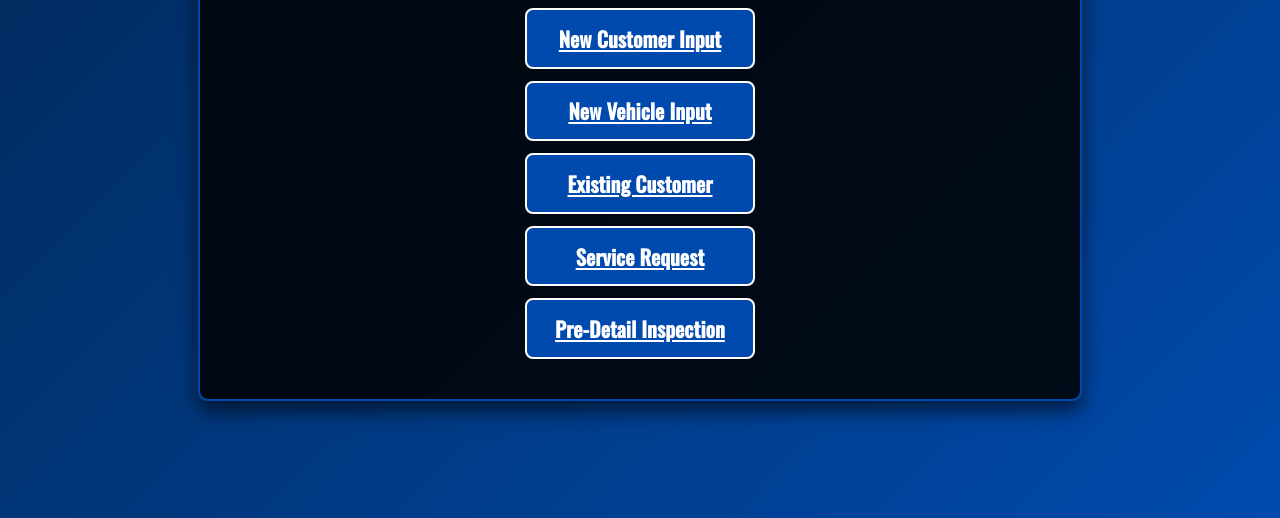
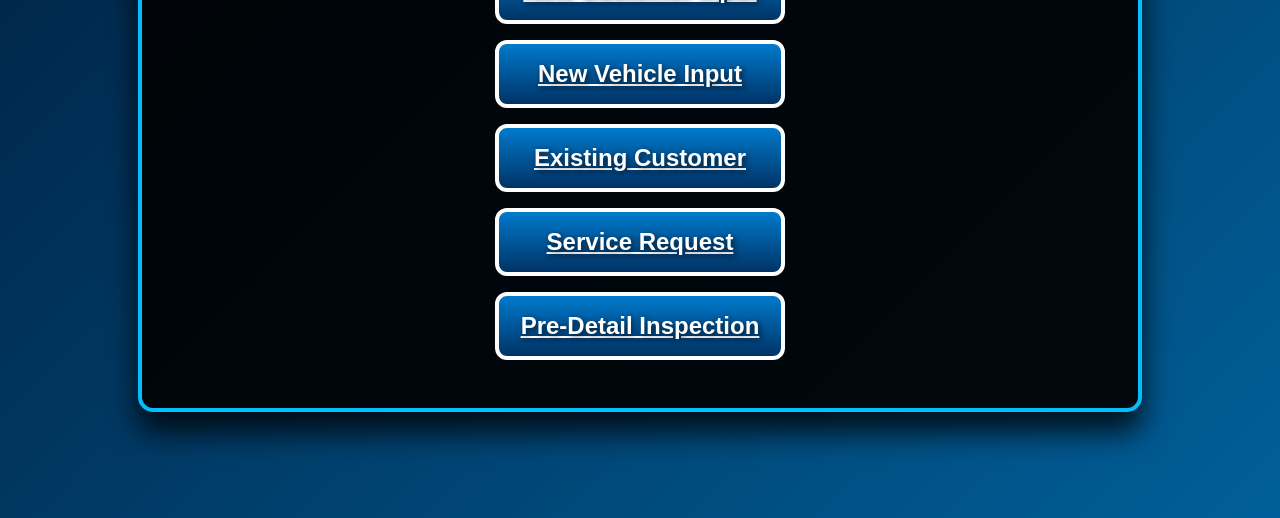
Before and after one commit to nomade-in-the-clouds/aeg-frontend, a website: page aeg/index.html in a window 1280 px wide. Shown: the part 282-800 px from the top of the page. Drawn offline with nearby package versions, Linux system fonts and the light colour scheme.

Commit message:
Update style.css

```diff
--- a/aeg/assets/css/style.css
+++ b/aeg/assets/css/style.css
@@ -1,7 +1,7 @@
 /* Global styles */
 body {
-    font-family: 'Oswald', sans-serif;
-    background: linear-gradient(135deg, #002855, #004aad);
+    font-family: 'EXOTC350 Bold', sans-serif;
+    background: linear-gradient(135deg, #001f3f, #005f99);
     color: #ffffff;
     margin: 0;
     padding: 0;
@@ -13,50 +13,57 @@ body {
 
 /* Main container styling */
 .main-container {
-    background: rgba(0, 0, 0, 0.85);
-    padding: 2.5rem;
-    border-radius: 10px;
+    background: rgba(0, 0, 0, 0.9);
+    padding: 3rem;
+    border-radius: 15px;
     width: 100%;
-    max-width: 800px;
-    box-shadow: 0 10px 20px rgba(0, 0, 0, 0.6);
-    border: 2px solid #004aad;
+    max-width: 900px;
+    box-shadow: 0 20px 30px rgba(0, 0, 0, 0.8);
+    border: 4px solid #00bfff;
     text-align: center;
 }
 
 /* Header styling with bold industrial font */
-h1 {
-    font-family: 'Luckiest Guy', cursive;
-    font-size: 4rem;
+.header-title {
+    font-size: 4.5rem;
     text-transform: uppercase;
     color: white;
     margin-bottom: 1.5rem;
-    letter-spacing: 2px;
+    letter-spacing: 3px;
+    text-shadow: 4px 4px 0px #000000, 6px 6px 12px rgba(0, 0, 0, 0.9);
+    border: 4px solid #ffffff;
+    padding: 12px;
+    background: linear-gradient(180deg, #2a2a2a, #555);
+    display: inline-block;
+    border-radius: 10px;
 }
 
-/* Navigation buttons with reduced width */
+/* Navigation buttons with futuristic styling */
 .nav-buttons {
     display: flex;
     flex-direction: column;
     align-items: center;
-    gap: 12px;
+    gap: 16px;
     margin-top: 20px;
 }
 
 .nav-buttons a {
     display: block;
-    width: 200px;
-    padding: 0.8rem;
-    font-size: 1.3rem;
+    width: 250px;
+    padding: 1rem;
+    font-size: 1.5rem;
     text-align: center;
     font-weight: bold;
-    border-radius: 8px;
-    background-color: #004aad;
+    border-radius: 12px;
+    background: linear-gradient(180deg, #007acc, #003366);
     color: white;
-    border: 2px solid #ffffff;
-    transition: background-color 0.3s ease, transform 0.2s;
+    border: 4px solid #ffffff;
+    transition: background-color 0.3s ease, transform 0.2s, box-shadow 0.3s;
+    text-shadow: 2px 2px 6px rgba(0, 0, 0, 0.7);
 }
 
 .nav-buttons a:hover {
-    background-color: #002855;
-    transform: translateY(-3px);
+    background: linear-gradient(180deg, #0099ff, #007acc);
+    transform: translateY(-4px);
+    box-shadow: 0 6px 18px rgba(255, 255, 255, 0.4);
 }
```
